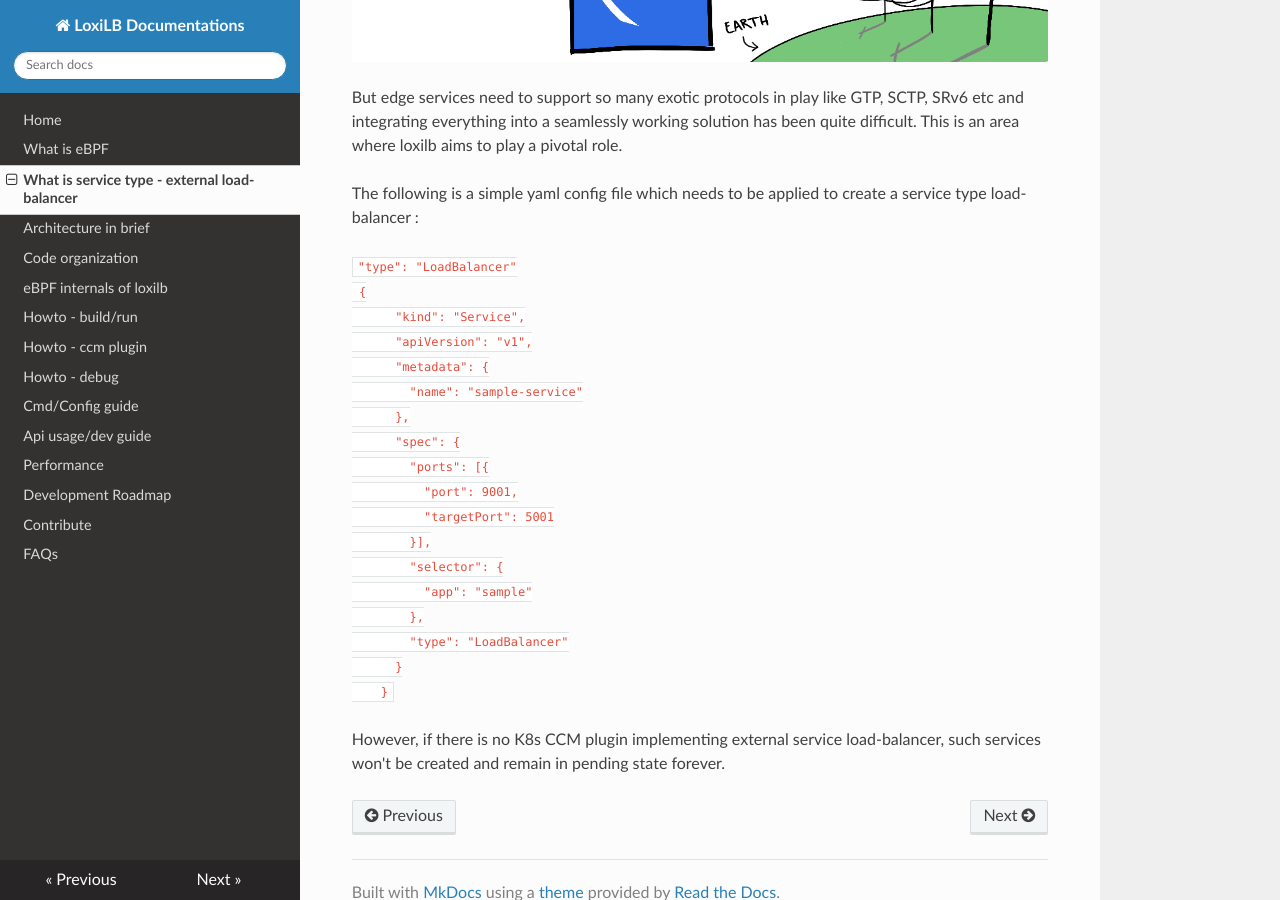
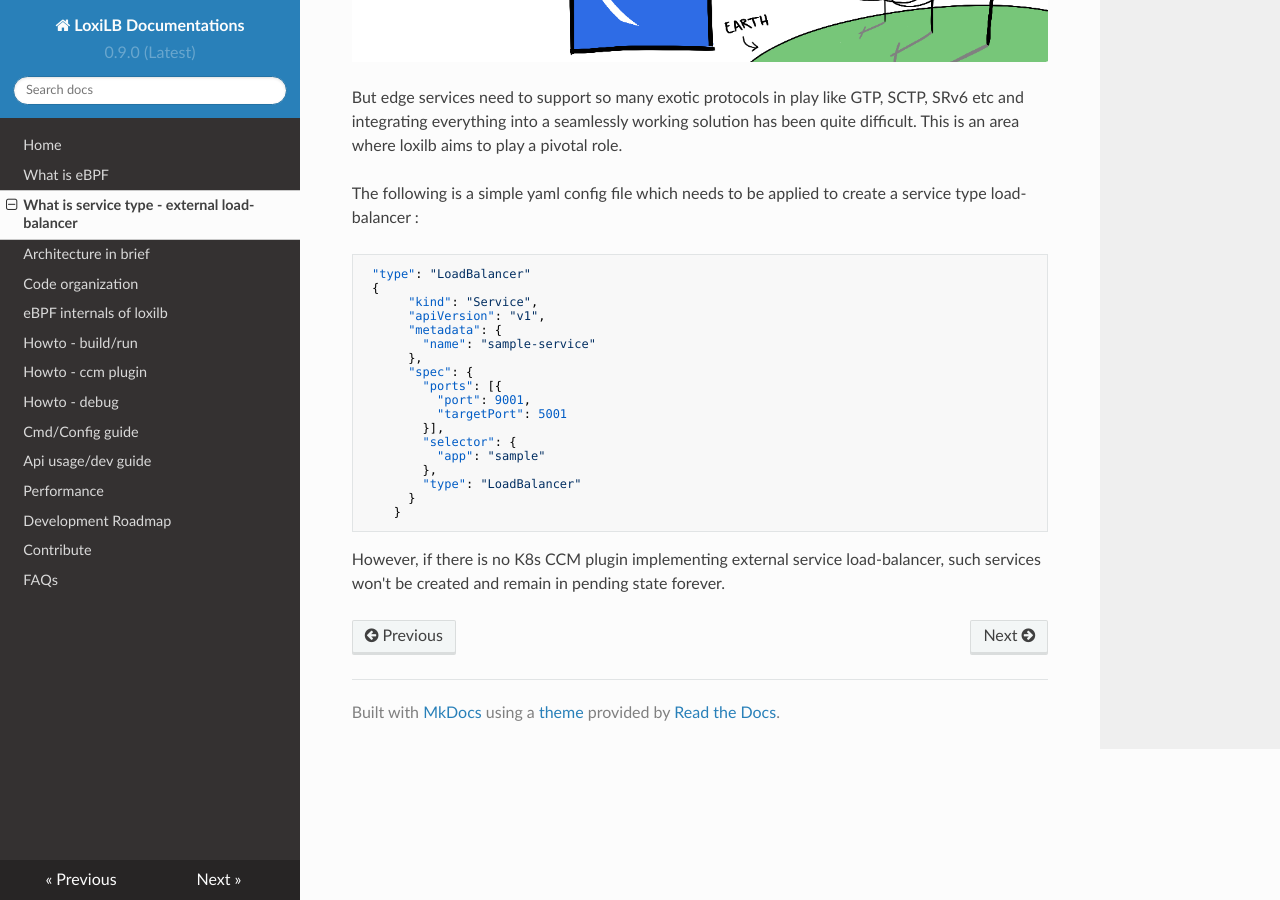
Before and after one commit to loxilb-io/loxilbdocs, an MkDocs documentation site: the page built from docs/lb.md, in a window 1280 px wide and 900 px high, scrolled down 724 px. Built offline with MkDocs 1.6.1, drawn with Linux system fonts in a browser that asks for light colours; nearby versions of some CDN libraries.

Commit message:
add version and modify some indent

````diff
--- a/docs/lb.md
+++ b/docs/lb.md
@@ -28,6 +28,6 @@ The following is a simple yaml config file which needs to be applied to create a
         "type": "LoadBalancer"
       }
     }
- ```
+```
 
 However, if there is no K8s CCM plugin implementing external service load-balancer, such services won't be created and remain in pending state forever.
--- a/mkdocs.yml
+++ b/mkdocs.yml
@@ -20,3 +20,6 @@ nav:
   - Development Roadmap: roadmap.md
   - Contribute: contribute.md
   - FAQs: faq.md
+
+extra:
+    version: 0.9.0 (Latest)
````
